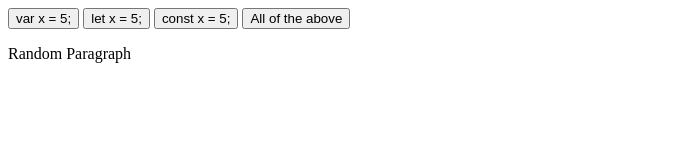
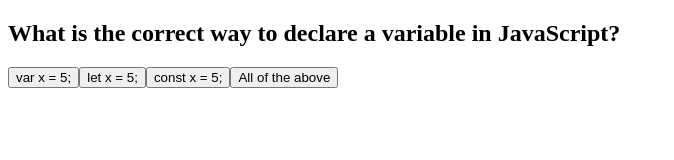
Before and after one commit to jdtdesigns/js_overview_rut_12_2023, a plain HTML site: page index.html in a window 1280 px wide. Shown: the whole page, without its empty margins (0-674 px from the left). Drawn offline with Linux system fonts and the light colour scheme.

Commit message:
continuing quiz overview

```diff
--- a/css/style.css
+++ b/css/style.css
@@ -1,3 +1,8 @@
 /* button {
   color: red;
 } */
+
+/* .question-text {
+  height: 50px;
+  background: red;
+} */
--- a/index.html
+++ b/index.html
@@ -8,12 +8,9 @@
 </head>
 <body>
 
-  <div class="choices">
-    <button>var x = 5;</button>
-    <button>let x = 5;</button>
-    <button>const x = 5;</button>
-    <button>All of the above</button>
-    <p>Random Paragraph</p>
+  <div class="question-wrap">
+    <h2 class="question-text"></h2>
+    <div class="choices"></div>
   </div>
 
   <script src="js/questions.js"></script>
--- a/js/script.js
+++ b/js/script.js
@@ -1,9 +1,16 @@
 // Select the choices div
 var choicesDiv = document.querySelector('.choices');
+// Store a variable that tracks which question the user is currently on
+var questionIndex = 0;
+
+// console.log(questions.length - 1);
 
 // Function that checks if the button pressed contains the correct answer
+// Utilizing event delegation to capture the button click
 function checkAnswer(eventObj) {
   eventObj.stopPropagation();
+
+  var currentQuestionObj = questions[questionIndex];
 
   // Grab the targeted element that was clicked
   var el = eventObj.target;
@@ -14,7 +21,7 @@
     var userAnswer = el.innerText;
 
     // Determine if the user's answer(button text) is equal to the current question's correct answer
-    if (userAnswer === questions[0].correctAnswer) {
+    if (userAnswer === currentQuestionObj.correctAnswer) {
       console.log('correct!');
       // If incorrect
     } else {
@@ -23,12 +30,34 @@
   }
 }
 
+// Create a function that gets the current question and outputs the question text to our h2 and outputs a button for each choice string in the choices array for the current question object
+function displayQuestion() {
+  // Store a variable that holds the current question object
+  var currentQuestionObj = questions[questionIndex];
+
+  // Output the currentQuestion questionText to the h2 within our question-wrap html
+  // Select the h2 from the DOM
+  var textEl = document.querySelector('.question-text');
+  // Set the innerText of our textEl to the currentQuestion questionText property
+  textEl.innerText = currentQuestionObj.questionText;
+  // Loop over each choice string in the currentQuestion choices array, and for each string output a button into the choices div with the innerText of the choice string
+  for (var i = 0; i < currentQuestionObj.choices.length; i++) {
+    //  Create a button element
+    var choiceBtn = document.createElement('button');
+    // Set the text of the button to the current choice string in the loop
+    choiceBtn.innerText = currentQuestionObj.choices[i];
+    // Output(inject)/append the button to the choices div within our question wrap
+    // Select the choices div
+    var choicesDiv = document.querySelector('.choices');
+    // Append the button to the div
+    choicesDiv.append(choiceBtn);
+  }
+}
+
+displayQuestion();
+
 // Set a click listener on the parent div of all the choice buttons
 choicesDiv.addEventListener('click', checkAnswer);
-
-document.body.addEventListener('click', function () {
-  console.log('clicked');
-})
 
 
 
```
